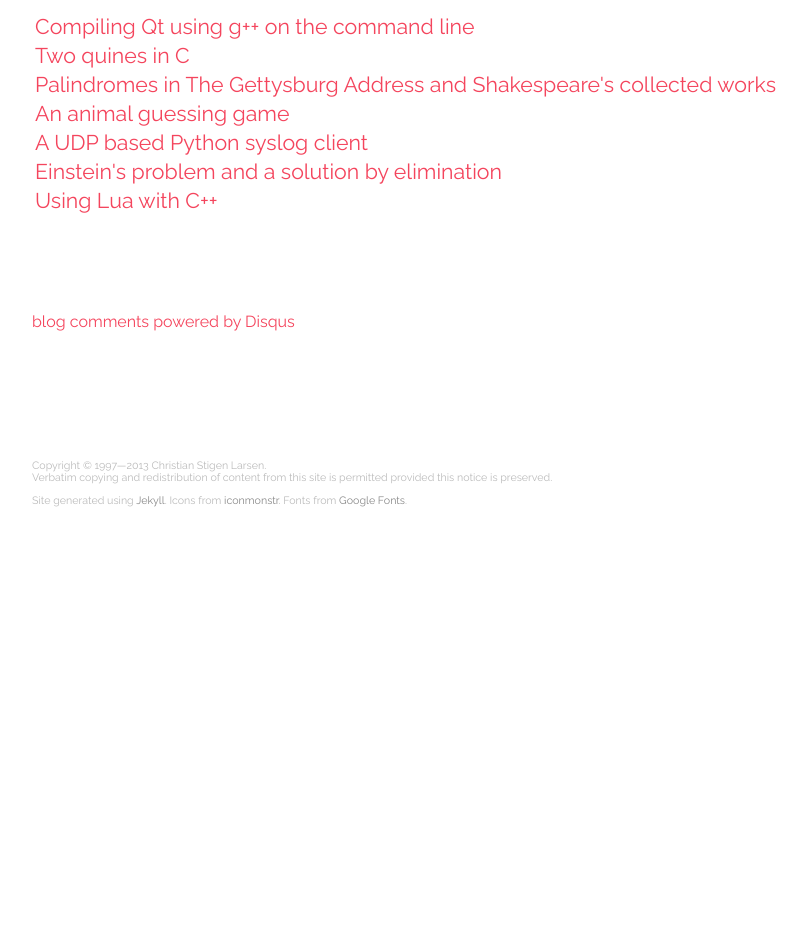
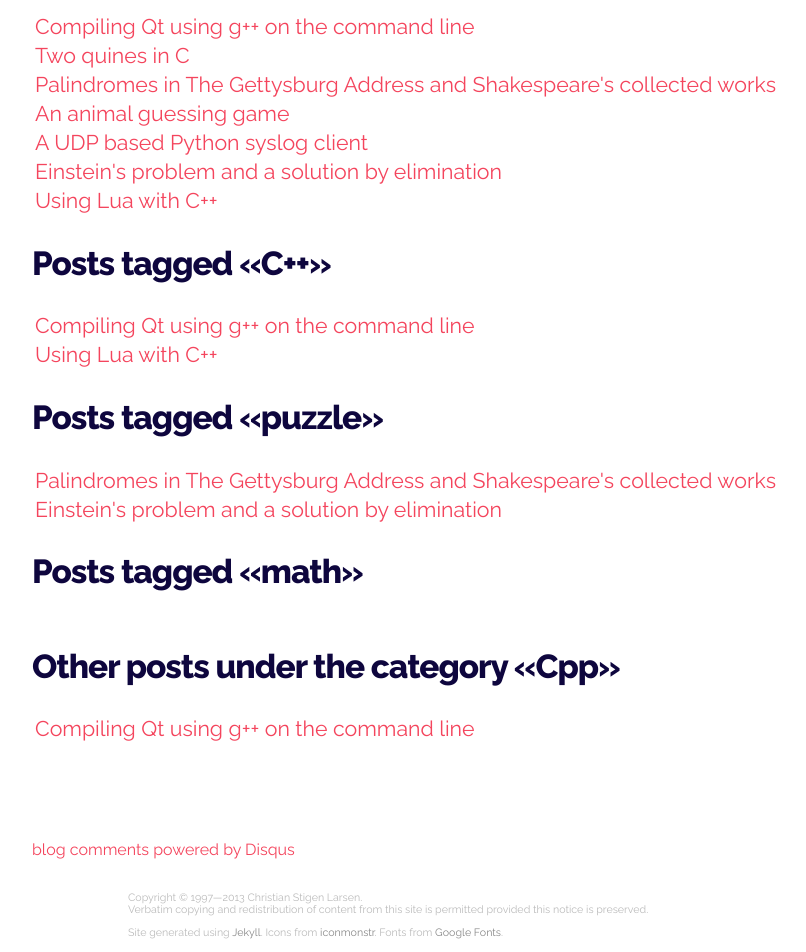
Before and after one commit to cslarsen/csl.name, a Jekyll site: the page built from _posts/2010-06-29-Print-all-permutations.markdown, in a window 1280 px wide. Shown: the part 1005-1957 px from the top of the page, without its empty margins (64-870 px from the left). Built offline with Jekyll 4.4.1, drawn with Linux system fonts in a browser that asks for light colours; Markdown is read by kramdown in place of the engine named in the settings; comment, search, counter and statistics services are not loaded; before the commit the page ends 1543 px from its top, so only the background shows below that.

Commit message:
Show other posts

```diff
--- a/_layouts/default.html
+++ b/_layouts/default.html
@@ -29,19 +29,45 @@
       {{ content }}
 
       {% if site.related_posts %}
-      <div id="related_posts">
+      <div class="otherPosts">
         <h2 class="darkblue">Related posts</h2>
         <table>
-          {% for post in site.related_posts %}
-          {% if post.title != page.title %}
+          {% for p in site.related_posts %}
+            {% if p.url != page.url %}
             <tr>
-              <td><a href="{{ post.url }}">{{ post.title }}</a></td>
+              <td><a href="{{ p.url }}">{{ p.title }}</a></td>
             </tr>
             {% endif %}
           {% endfor %}
         </table>
       </div>
       {% endif %}
+
+      <div class="otherPosts">
+        {% for tag in page.tags %}
+        <h2 class="darkblue">Posts tagged &laquo;{{ tag }}&raquo;</h2>
+        <table>
+          {% for p in site.tags[tag] %}
+            {% if p.url != page.url %}
+            <tr><td><a href="{{ p.url }}">{{ p.title }}</a></td></tr>
+            {% endif %}
+          {% endfor %}
+        </table>
+        {% endfor %}
+    </div>
+
+    <div class="otherPosts">
+      {% for category in page.categories %}
+      <h2 class="darkblue">Other posts under the category &laquo;{{ category }}&raquo;</h2>
+      <table>
+        {% for p in site.categories[category] %}
+        {% if p.url != page.url %}
+        <tr><td><a href="{{ p.url }}">{{ p.title }}</a></td></tr>
+        {% endif %}
+        {% endfor %}
+      </table>
+      {% endfor %}
+    </div>
 
     {% if page.disqus && page.disqus == true %}
     <div id="disqus_thread">
@@ -51,8 +77,6 @@
       <noscript><p><a href="http://christianstigenlarsen.disqus.com/?url=ref">View the discussion thread.</a></p></noscript><a href="http://disqus.com" class="dsq-brlink">blog comments powered by <span class="logo-disqus">Disqus</span></a>
     </div>
     {% endif %}
-
-    </div>
 
     <footer>
       <p>
--- a/css/main.css
+++ b/css/main.css
@@ -177,6 +177,6 @@ img {
   margin-left: 0.5em;
 }
 
-#related_posts {
+.otherPosts {
   font-size: 16pt;
 }
```
Lines whose indentation alone changed are shown as unchanged.
